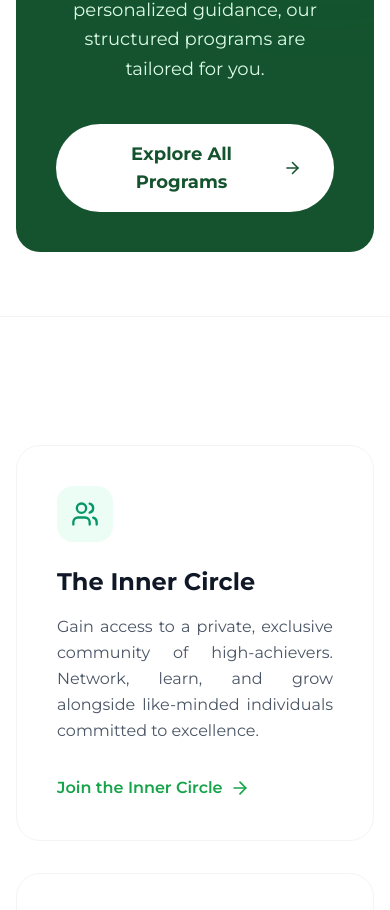
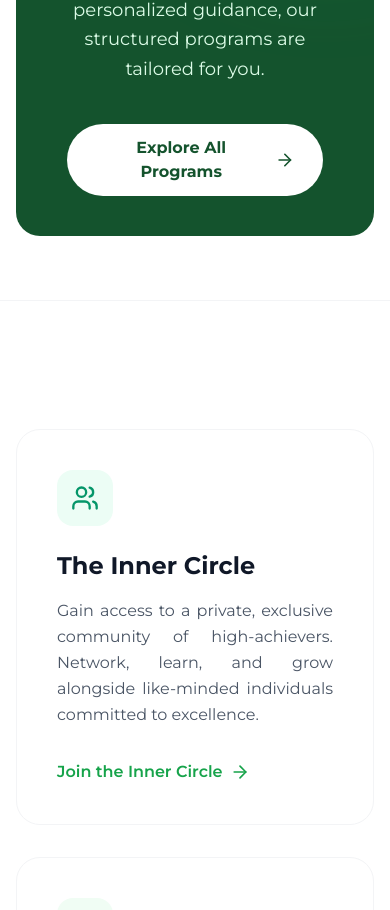
Before and after one commit to heropaulexy79/wisdommixinstitute, a Next.js app: page / in a window 390 px wide. Shown: the part 4257-5167 px from the top of the page. Built offline with nearby package versions, Linux system fonts and the light colour scheme; no server answers; the database is empty.

Commit message:
changed some buttons

```diff
--- a/src/app/page.tsx
+++ b/src/app/page.tsx
@@ -123,7 +123,7 @@ export default function Home() {
             </p>
             <Link
               href="/programs"
-              className="inline-flex items-center justify-center px-8 py-4 rounded-full bg-white text-primary-900 font-bold text-lg hover:bg-primary-50 transition-colors group"
+              className="w-64 sm:w-auto inline-flex items-center justify-center px-7 py-3 md:px-8 md:py-4 rounded-full bg-white text-primary-900 font-bold text-base md:text-lg hover:bg-primary-50 transition-colors group"
             >
               Explore All Programs
               <ArrowRight className="ml-2 w-5 h-5 transform group-hover:translate-x-1 transition-transform" />
```
